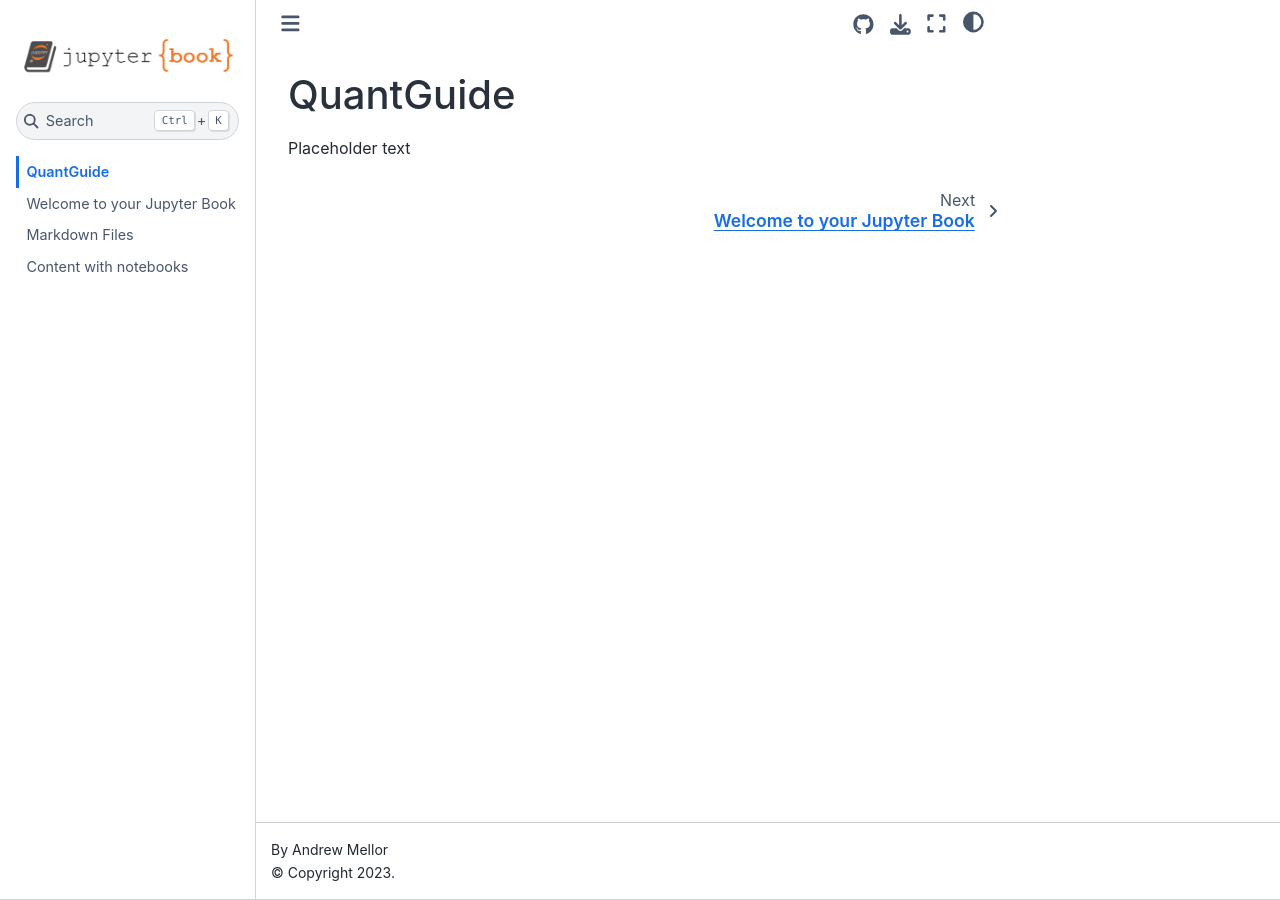
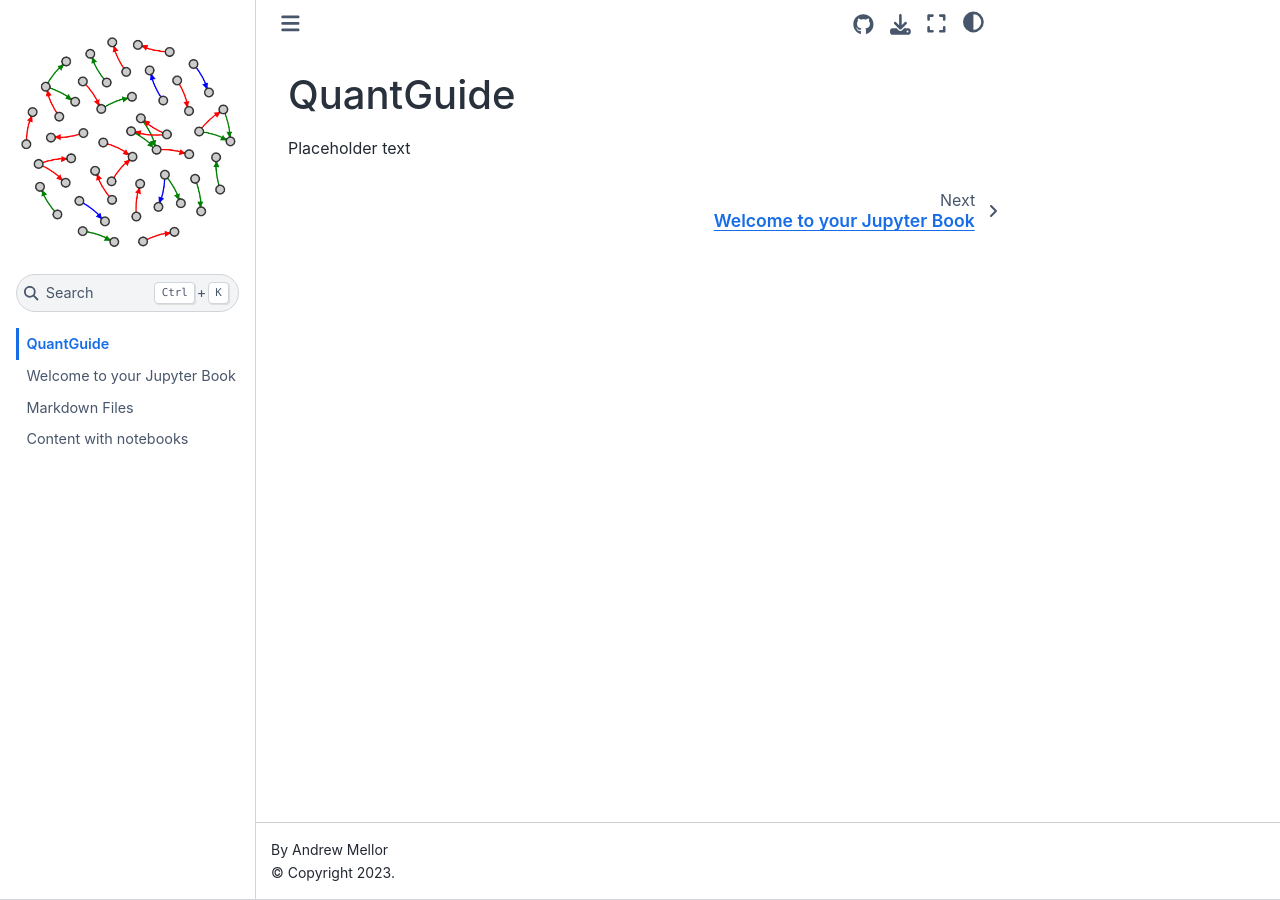
Before and after one commit to empiricalstateofmind/quantguide, a Jupyter Book: the page built from guide/content.md, in a window 1280 px wide. Built offline with Jupyter Book 1.0.4 settings and Sphinx 7.4.7 and the Sphinx Book theme 1.1.4, drawn with Linux system fonts in a browser that asks for light colours; pages that are not in the unit, such as notebooks, are missing from menus.

Commit message:
Added new (temp) image

```diff
--- a/guide/_config.yml
+++ b/guide/_config.yml
@@ -1,7 +1,7 @@
 # Book settings
 title: Quantitative Guide
 author: Andrew Mellor
-logo: logo.png
+logo: image.png
 
 latex:
   latex_documents:
```
Also changed, not shown: guide/image.png (added).
